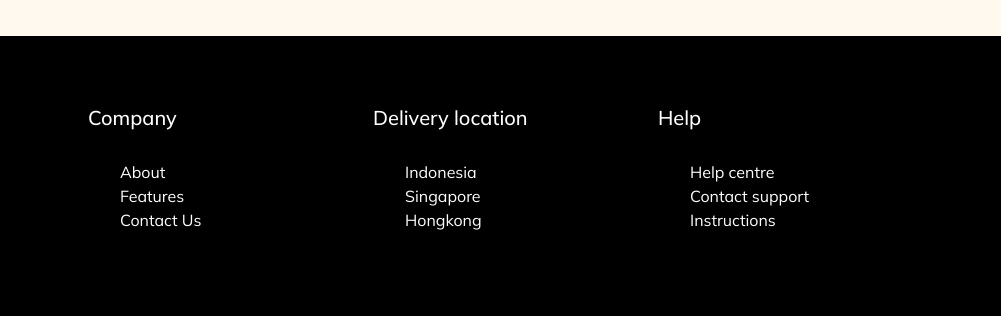
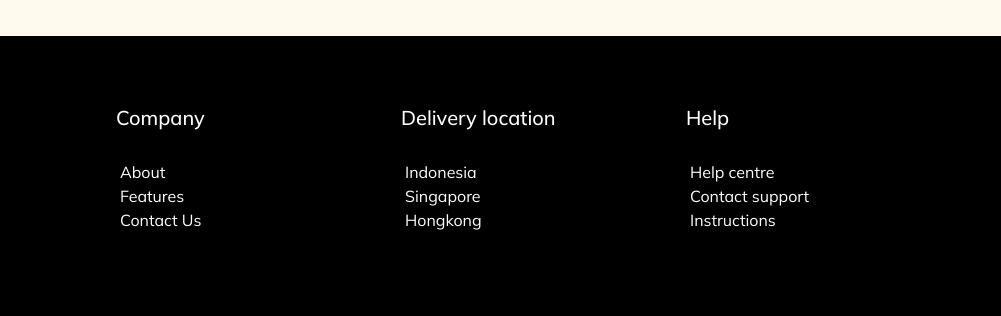
Before and after one commit to mideokuwa/Mealtime, a plain HTML site: page index.html in a window 1280 px wide. Shown: the part 3838-4154 px from the top of the page, 279-1280 px from the left. Drawn offline with nearby package versions, Linux system fonts and the light colour scheme.

Commit message:
Final files update

```diff
--- a/styles.css
+++ b/styles.css
@@ -615,6 +615,7 @@ p {
 
 .foot.col-sm-3.col-xs-12 h4 {
   font-size: 20px;
+  margin-left: 28px;
   margin-bottom: 30px;
   font-weight: 500;
   position: relative;
```
